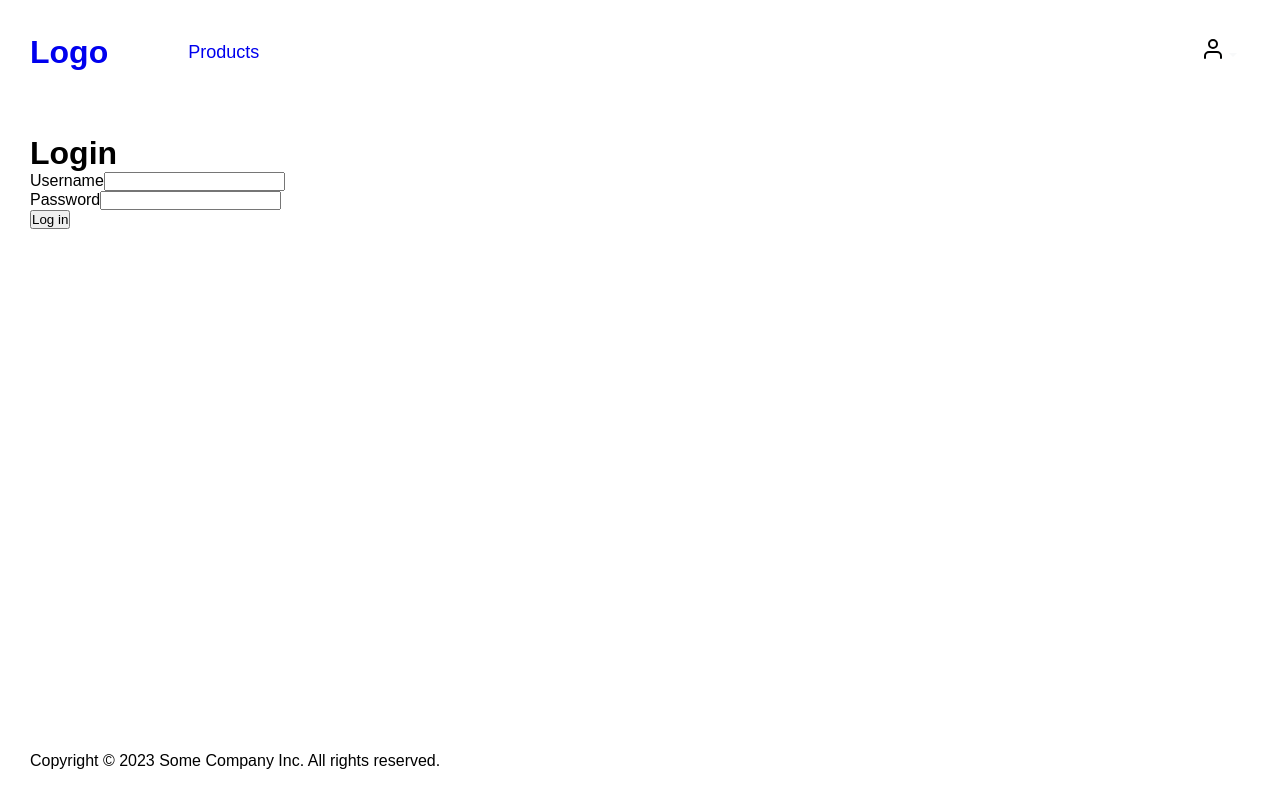
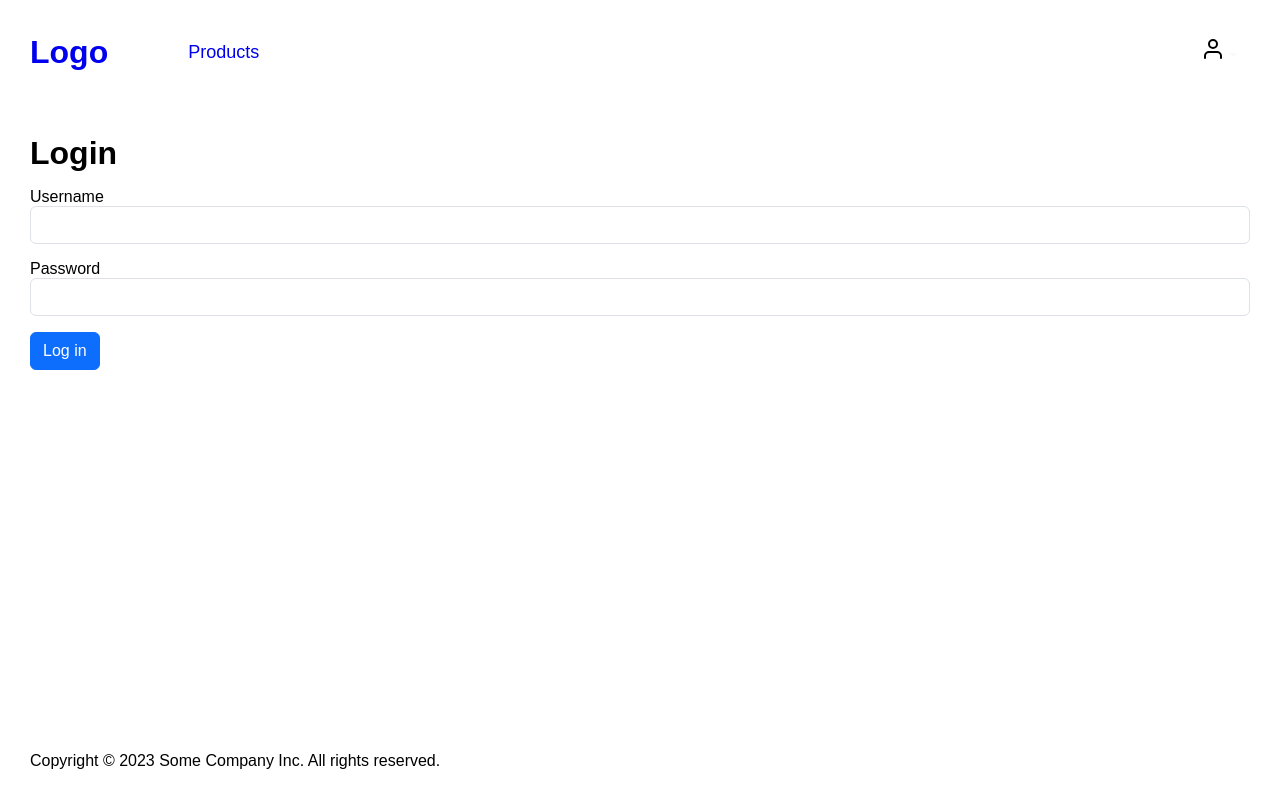
Before and after one commit to tonyelison/shop-react, a React (Vite) app: page /login in a window 1280 px wide. Built offline with nearby package versions, Linux system fonts and the light colour scheme; no server answers; a web font is replaced by a local one.

Commit message:
Use bootstrap form styling

```diff
--- a/src/bootstrap.scss
+++ b/src/bootstrap.scss
@@ -16,6 +16,7 @@
 
 // Optional - include bootstrap component styles here
 @import '../node_modules/bootstrap/scss/_buttons';
+@import '../node_modules/bootstrap/scss/_forms';
 @import '../node_modules/bootstrap/scss/_dropdown';
 @import '../node_modules/bootstrap/scss/_spinners';
 
--- a/src/components/Form/index.jsx
+++ b/src/components/Form/index.jsx
@@ -49,19 +49,24 @@ const Form = ({
 
   return (
     <>
-      <h1>{title}</h1>
+      <h1 className="mb-3">{title}</h1>
       <form onSubmit={submitHandler}>
         {fields.map((field) => (
-          <div key={field.name} className="form-group">
+          <div key={field.name} className="mb-3">
             <label htmlFor={field.name}>{field.label}</label>
             <input
+              className="form-control"
               type={field.type || 'text'}
               id={field.name}
               name={field.name}
             />
           </div>
         ))}
-        <input type="submit" value={submitLabel || 'Submit'} />
+        <input
+          type="submit"
+          className="btn btn-primary"
+          value={submitLabel || 'Submit'}
+        />
         {isLoading ? <Spinner animation="border" /> : ''}
       </form>
       {errorMsg ? <div className="text-danger">{errorMsg}</div> : ''}
```
